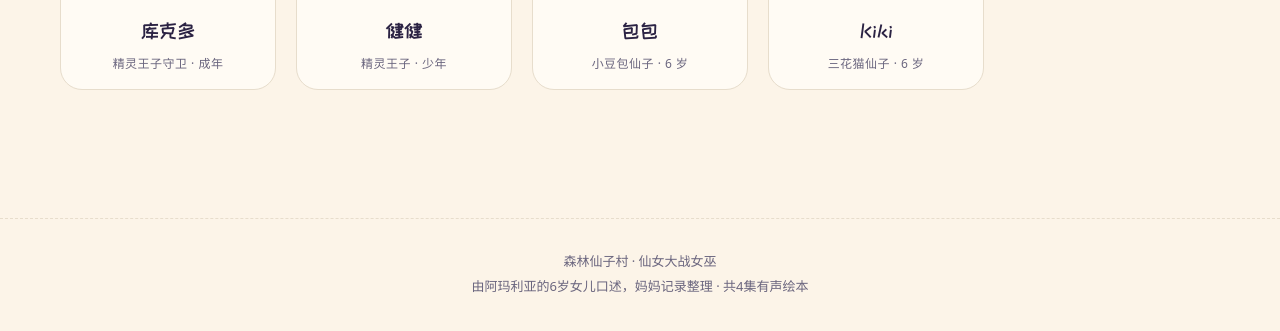
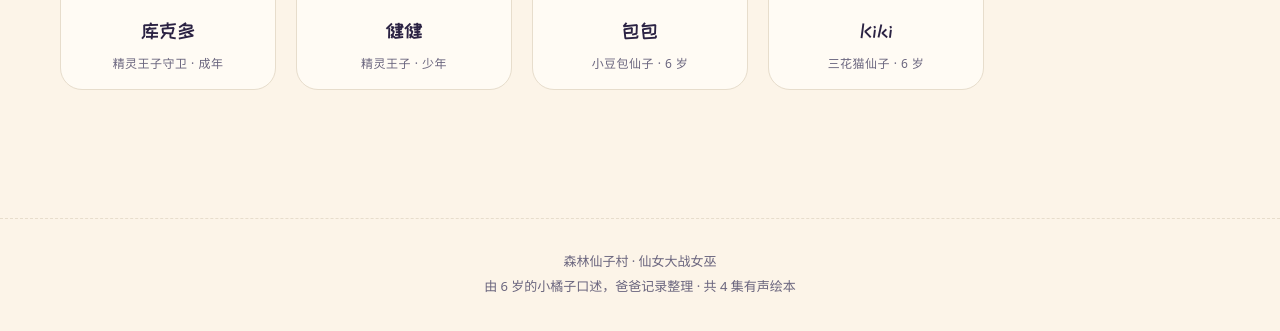
Before and after one commit to naokij/faries-vs-witch, an Astro site in the folder site/: page / in a window 1280 px wide. Shown: the part 2041-2372 px from the top of the page. Built offline with nearby package versions, Linux system fonts and the light colour scheme; Astro itself is replaced by a stand-in of ours; a web font is replaced by a local one.

Commit message:
🏷️ 添加 CC BY-NC-SA 4.0 许可证 + 页脚署名修正

```diff
--- a/site/src/layouts/Base.astro
+++ b/site/src/layouts/Base.astro
@@ -45,7 +45,7 @@ const { title = '仙女大战女巫 · 森林仙子村有声绘本', description
 
     <footer class="site-footer">
       <p>森林仙子村 · 仙女大战女巫</p>
-      <p class="text-muted">由阿玛利亚的6岁女儿口述，妈妈记录整理 · 共{4}集有声绘本</p>
+      <p class="text-muted">由 6 岁的小橘子口述，爸爸记录整理 · 共 4 集有声绘本</p>
     </footer>
 
     <script>
```
Also changed, not shown: 1 other file.
